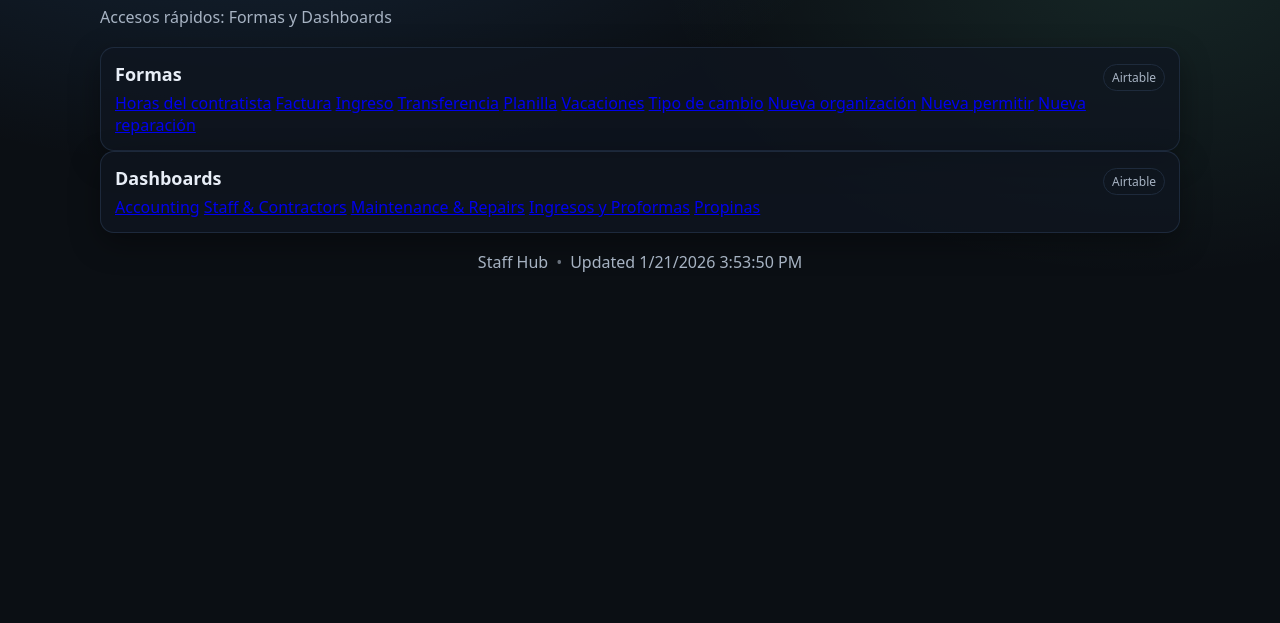
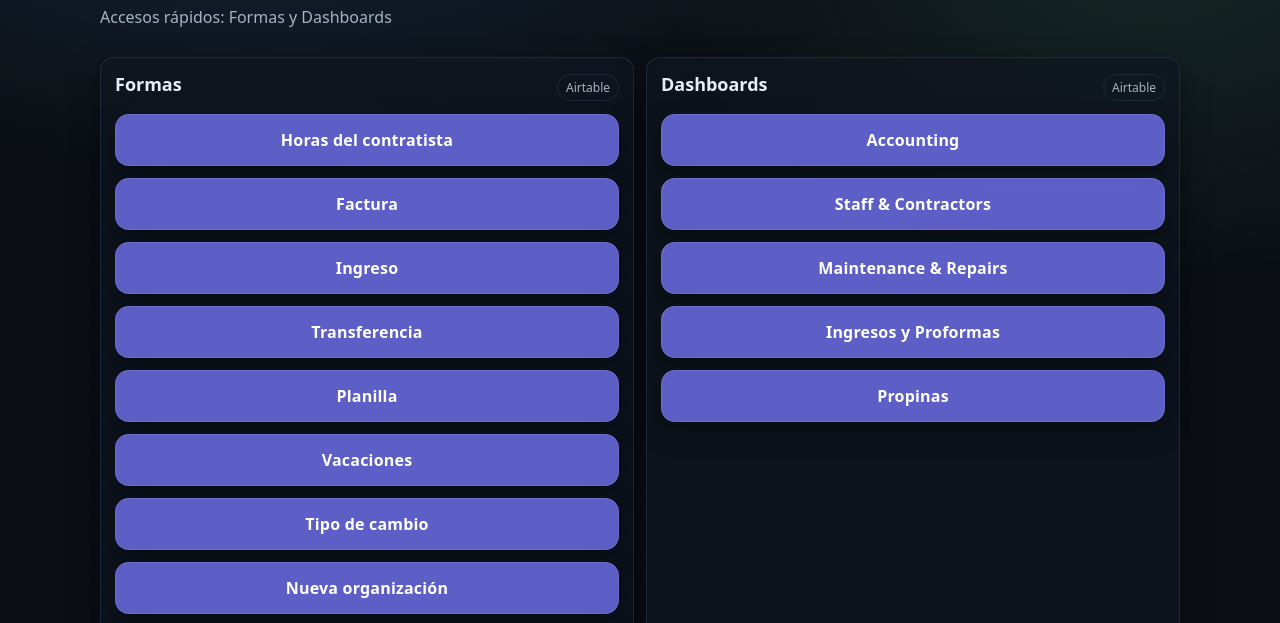
Before and after one commit to thoughtprojects/eestaff, a plain HTML site: page mj.html in a window 1280 px wide. Shown: the part 133-756 px from the top of the page. Drawn offline with Linux system fonts and the light colour scheme.

Commit message:
Update styles.css

```diff
--- a/styles.css
+++ b/styles.css
@@ -137,6 +137,53 @@ body{
 /* Full-width button (great on mobile) */
 .btn.block{
   width:100%;
+}
+/* MJ page two-column layout */
+.mj-grid{
+  display:grid;
+  grid-template-columns: 1fr 1fr;
+  gap: 12px;
+  padding: 10px 0 26px;
+}
+
+@media (max-width: 860px){
+  .mj-grid{ grid-template-columns: 1fr; }
+}
+
+/* Stacked big buttons */
+.btn-stack{
+  display:grid;
+  gap: 12px;
+  margin-top: 12px;
+}
+
+/* Big, contrasty pill-ish buttons like your screenshot */
+.big-btn{
+  display:flex;
+  align-items:center;
+  justify-content:center;
+  text-align:center;
+
+  padding: 14px 14px;
+  border-radius: 14px;
+
+  background: rgba(120, 120, 255, .75);
+  border: 1px solid rgba(255,255,255,.10);
+
+  color: #fff;
+  font-weight: 800;
+  letter-spacing: .2px;
+  text-decoration: none;
+
+  box-shadow: 0 10px 25px rgba(0,0,0,.35);
+}
+
+.big-btn:hover{
+  filter: brightness(1.08);
+}
+
+.big-btn:active{
+  transform: translateY(1px);
 }
 
 
```
